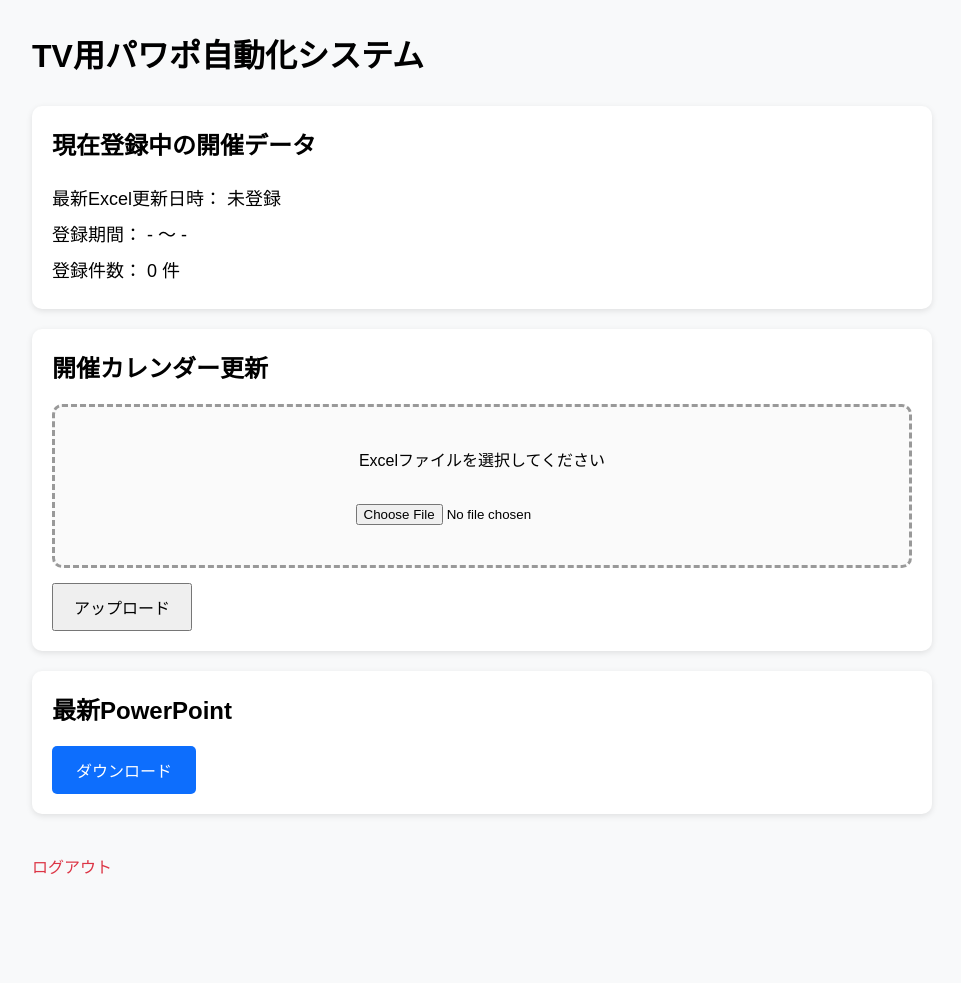
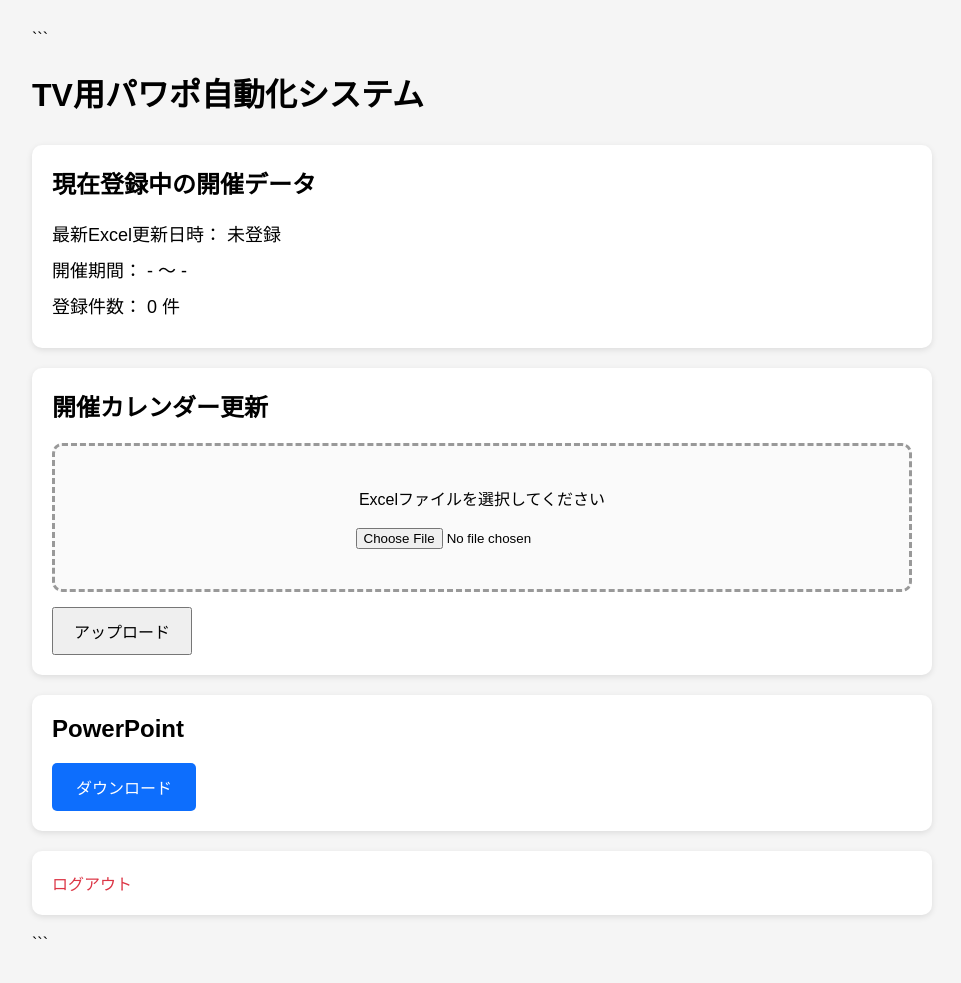
Before and after one commit to X-toukou-tamano/tv-schedule-generator, a Flask app: page /dashboard in a window 1280 px wide. Shown: the whole page, without its empty margins (158-1119 px from the left). Before the commit the page ends 874 px from the top, so only its background shows below. Run offline with Flask 3, Linux system fonts and the light colour scheme; the visitor is signed in with stand-in values (Sample User, id 1).

Commit message:
Update dashboard.html

````diff
--- a/src/templates/dashboard.html
+++ b/src/templates/dashboard.html
@@ -1,4 +1,5 @@
 <!DOCTYPE html>
+
 <html lang="ja">
 <head>
 <meta charset="UTF-8">
@@ -9,85 +10,80 @@
 <style>
 
 body{
-    font-family: sans-serif;
-    margin: 30px;
-    background: #f8f9fa;
+    font-family:sans-serif;
+    background:#f5f5f5;
+    margin:30px;
 }
 
 .container{
-    max-width: 900px;
-    margin: auto;
+    max-width:900px;
+    margin:auto;
 }
 
 .card{
-    background: white;
-    padding: 20px;
-    margin-bottom: 20px;
-    border-radius: 10px;
-    box-shadow: 0 2px 6px rgba(0,0,0,0.1);
+    background:white;
+    border-radius:10px;
+    padding:20px;
+    margin-bottom:20px;
+    box-shadow:0 2px 6px rgba(0,0,0,0.1);
 }
 
 h1{
-    margin-bottom: 30px;
+    margin-bottom:30px;
 }
 
 h2{
-    margin-top: 0;
+    margin-top:0;
 }
 
-.info{
-    line-height: 2;
-    font-size: 18px;
+.info p{
+    margin:10px 0;
+    font-size:18px;
 }
 
 .upload-box{
-    border: 3px dashed #999;
-    border-radius: 10px;
-    padding: 40px;
-    text-align: center;
-    margin-top: 15px;
-    margin-bottom: 15px;
-    background: #fafafa;
-}
-
-input[type=file]{
-    margin-top: 15px;
+    border:3px dashed #999;
+    border-radius:10px;
+    padding:40px;
+    text-align:center;
+    background:#fafafa;
+    margin-bottom:15px;
 }
 
 button{
-    padding: 10px 20px;
-    font-size: 16px;
-    cursor: pointer;
+    padding:10px 20px;
+    font-size:16px;
+    cursor:pointer;
 }
 
 .download-btn{
-    display: inline-block;
-    padding: 12px 24px;
-    background: #0d6efd;
-    color: white;
-    text-decoration: none;
-    border-radius: 5px;
+    display:inline-block;
+    padding:12px 24px;
+    background:#0d6efd;
+    color:white;
+    text-decoration:none;
+    border-radius:5px;
 }
 
 .logout{
-    display: inline-block;
-    margin-top: 20px;
-    color: #dc3545;
-    text-decoration: none;
+    color:#dc3545;
+    text-decoration:none;
 }
 
 .message{
-    color: green;
-    font-weight: bold;
+    color:green;
+    font-weight:bold;
 }
 
 </style>
+
 </head>
 
 <body>
 
 <div class="container">
 
+```
 <h1>TV用パワポ自動化システム</h1>
 
 <div class="card">
@@ -96,22 +92,22 @@ button{
 
     <div class="info">
 
-            <div>
+        <p>
             最新Excel更新日時：
             {{ latest_upload[0] if latest_upload else "未登録" }}
-            </div>
+        </p>
 
-            <div>
-                登録期間：
+        <p>
+            開催期間：
             {{ summary[0] if summary else "-" }}
             ～
             {{ summary[1] if summary else "-" }}
-            </div>
+        </p>
 
-            <div>
+        <p>
             登録件数：
             {{ summary[2] if summary else 0 }} 件
-            </div>
+        </p>
 
     </div>
 
@@ -128,7 +124,6 @@ button{
     {% endif %}
 
     <form
-            action="/upload"
         method="POST"
         enctype="multipart/form-data"
     >
@@ -158,7 +153,7 @@ button{
 
 <div class="card">
 
-        <h2>最新PowerPoint</h2>
+    <h2>PowerPoint</h2>
 
     <a
         href="/download"
@@ -169,12 +164,14 @@ button{
 
 </div>
 
-    <a
-        href="/logout"
-        class="logout"
-    >
+<div class="card">
+
+    <a href="/logout" class="logout">
         ログアウト
     </a>
+
+</div>
+```
 
 </div>
 
````
Lines whose indentation alone changed are shown as unchanged.
